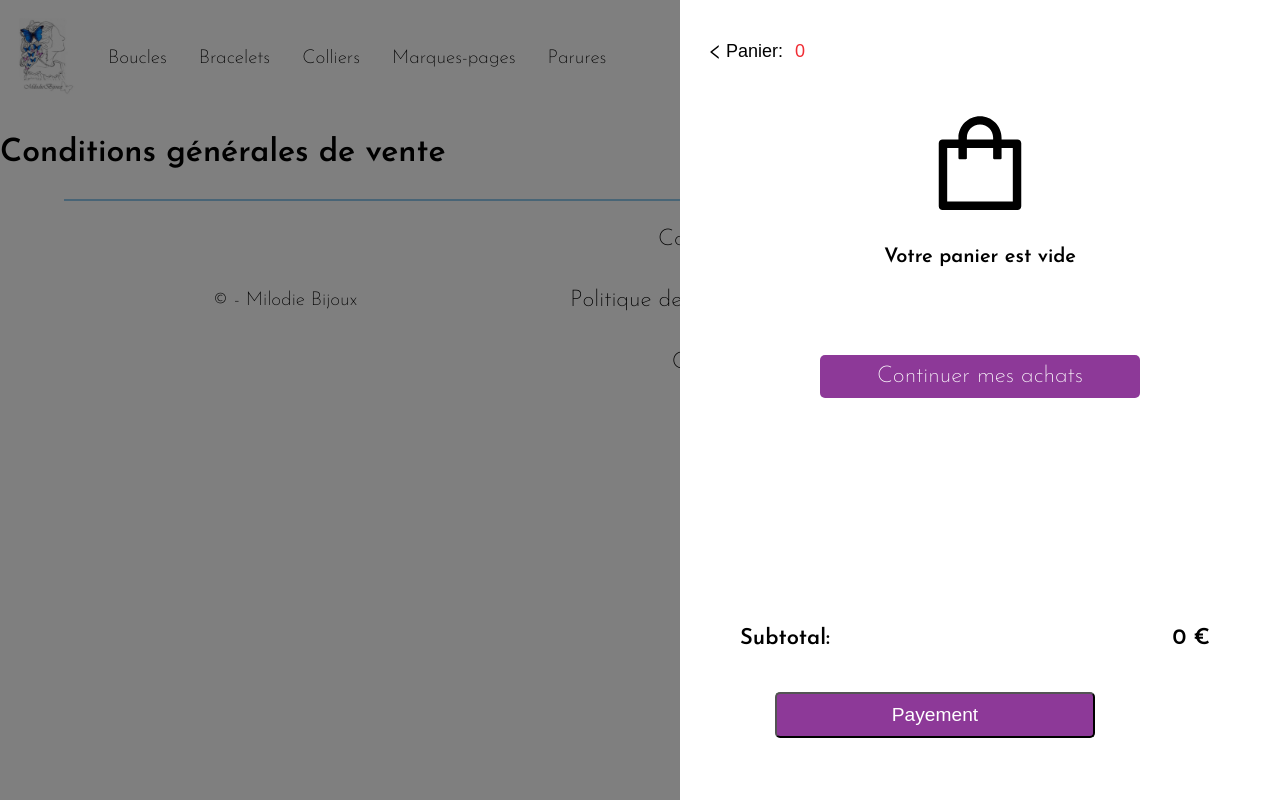
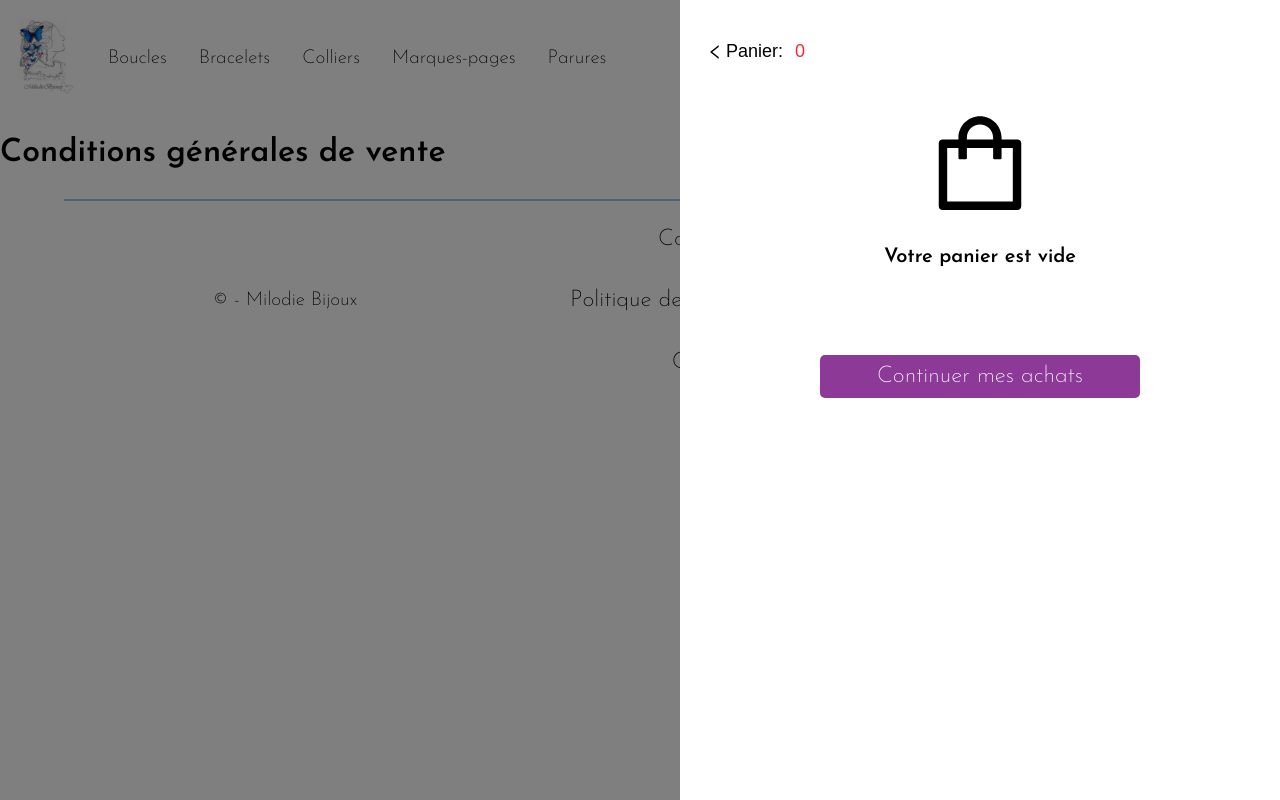
Before and after one commit to MatVD/milodiebijoux, a Next.js app: page /Cgv in a window 1280 px wide. Both pictures are taken after a click on the button 1240 px from the left and 58 px from the top of the page. Built offline with nearby package versions, Linux system fonts and the light colour scheme.

Commit message:
add cart code logic

```diff
--- a/components/Cart.tsx
+++ b/components/Cart.tsx
@@ -12,6 +12,7 @@ import styles from "../styles/Cart.module.css";
 import Button from "./Button";
 import { useStateContext } from "../context/context";
 import getStripe from "../lib/getStripe";
+import { Products } from "../typings";
 
 function Cart() {
   const cartRef = useRef(null);
@@ -48,7 +49,13 @@ function Cart() {
   };
 
   return (
-    <div className={styles.cartWrapper} ref={cartRef} onClick={() => setShowCart(false)}>
+    <>
+    <div className={styles.cartOverlay} onClick={() => setShowCart(false)}></div>
+      <div
+        className={styles.cartWrapper}
+        ref={cartRef}
+
+      >
         <div className={styles.cartContainer}>
           <button
             type="button"
@@ -72,18 +79,21 @@ function Cart() {
           )}
 
           <div className={styles.productContainer}>
+            {console.log(cartItems)}
             {cartItems.length >= 1 &&
-            cartItems.map((item: any, index: number) => {
-              <div className={styles.product}>
+              cartItems.map((item: Products, index: number) => {
+                return (
+                  <div className={styles.product} key={index}>
                     <Image
-                  src={item?.image[index]}
-                  alt="Image du panier"
+                      src={item?.images[index]}
+                      alt={`Image ${item.title}`}
                       className={styles.cartProductImage}
-                  fill
+                      width={75}
+                      height={100}
                     />
                     <div className={styles.itemDesc}>
                       <div className={`${styles.flex} ${styles.top}`}>
-                    <h5>{item.name}</h5>
+                        <h5>{item.title} </h5>
                         <h4>{item.price} €</h4>
                       </div>
                       <div className={`${styles.flex} ${styles.bottom}`}>
@@ -91,14 +101,18 @@ function Cart() {
                           <p className={styles.quantityDesc}>
                             <span
                               className={styles.minus}
-                          onClick={() => toggleCartItemQuantity(item._id, "dec")}
+                              onClick={() =>
+                                toggleCartItemQuantity(item._id, "dec")
+                              }
                             >
                               <AiOutlineMinus />
                             </span>
                             <span className={styles.num}>{item.quantity}</span>
                             <span
                               className={styles.plus}
-                          onClick={() => toggleCartItemQuantity(item._id, "inc")}
+                              onClick={() =>
+                                toggleCartItemQuantity(item._id, "inc")
+                              }
                             >
                               <AiOutlinePlus />
                             </span>
@@ -113,11 +127,12 @@ function Cart() {
                         </button>
                       </div>
                     </div>
-              </div>;
+                  </div>
+                );
               })}
 
             <div>
-            {cartItems.length >= 0 && (
+              {cartItems.length >= 1 && (
                 <div className={styles.cartBottom}>
                   <div className={styles.total}>
                     <h3>Subtotal: </h3>
@@ -134,6 +149,8 @@ function Cart() {
           </div>
         </div>
       </div>
+
+    </>
   );
 }
 
--- a/context/context.js
+++ b/context/context.js
@@ -18,6 +18,7 @@ export const StateContext = ({ children }) => {
       (item) => item._id === product._id
     );
 
+
     setTotalPrice(
       (prevTotalPrice) => prevTotalPrice + product.price * quantity
     );
@@ -35,10 +36,10 @@ export const StateContext = ({ children }) => {
     } else {
       product.quantity = quantity;
 
-      setCartItems([...cartItems, { ...product }]);
+      setCartItems([...cartItems, {...product}]);
     }
 
-    toast.success(`${qty} ${product.name} added to the cart.`);
+    toast.success(`${qty} ${product.title} ajouté au panier.`);
   };
 
   const onRemove = (product) => {
--- a/pages/products/productDetails/[slug].tsx
+++ b/pages/products/productDetails/[slug].tsx
@@ -50,7 +50,8 @@ interface Props {
 
 const ProductDetails = ({ productDetails }: Props) => {
   const [index, setIndex] = useState(0);
-  const { onAdd, qty, incQty, decQty, setShowCart, showCart } = useStateContext();
+  const { onAdd, qty, incQty, decQty, setShowCart, showCart, setCartItems } = useStateContext();
+
 
   return (
     <>
@@ -105,7 +106,7 @@ const ProductDetails = ({ productDetails }: Props) => {
               </span>
             </div>
           </div>
-          <button type="button" onClick={() => onAdd(productDetails, qty)}>
+          <button type="button" onClick={() => onAdd(productDetails!, qty)}>
                   Ajouter au panier
           </button>
           <button type="button" onClick={() => setShowCart(true)}>
--- a/styles/Cart.module.css
+++ b/styles/Cart.module.css
@@ -1,12 +1,21 @@
+/* Cet div est présente afin de pouvoir sortir
+du panier en cliquant en dehors */
+.cartOverlay {
+  width: 100vw;
+  height: 100vh;
+  background: rgba(0, 0, 0, 0.5);
+  position: absolute;
+  right: 0;
+  top: 0;
+  /* will-change: transform; */
+  transition: all 1s ease-in-out;
+}
+
 .cartWrapper {
-  width: 100vw;
-  background: rgba(0, 0, 0, 0.5);
   position: fixed;
   right: 0;
   top: 0;
   z-index: 100;
-  /* will-change: transform; */
-  transition: all 1s ease-in-out;
 }
 .cartContainer {
   height: 100vh;
@@ -63,7 +72,7 @@
 .itemDesc .flex {
   display: flex;
   justify-content: space-between;
-  width: 350px;
+  width: 300px;
   color: #324d67;
 }
 .flex h5 {
@@ -79,6 +88,28 @@
 .total h3 {
   font-size: 22px;
 }
+.quantityDesc {
+  border: 1px solid gray;
+  padding: 6px;
+  margin-left: 10px;
+}
+.quantityDesc span {
+  font-size: 16px;
+  padding: 6px 12px;
+  cursor: pointer;
+}
+.quantityDesc .minus {
+  border-right: 1px solid gray;
+  color: #f02d34;
+}
+.quantityDesc .num {
+  border-right: 1px solid gray;
+  font-size: 20px;
+}
+.quantityDesc .plus {
+  color: rgb(49, 168, 49);
+}
+
 .removeItem {
   font-size: 24px;
   color: #f02d34;
@@ -102,7 +133,7 @@
 .btn {
   position: relative;
   margin: 20px auto;
-  background-color: #8D3998;
+  background-color: #8d3998;
   color: white;
   padding: 10px;
   border-radius: 5px;
--- a/tsconfig.json
+++ b/tsconfig.json
@@ -15,6 +15,6 @@
     "jsx": "preserve",
     "incremental": true
   },
-  "include": ["next-env.d.ts", "**/*.ts", "**/*.tsx"],
+  "include": ["next-env.d.ts", "**/*.ts", "**/*.tsx", "context/context.js"],
   "exclude": ["node_modules"]
 }
--- a/typings.d.ts
+++ b/typings.d.ts
@@ -24,4 +24,5 @@ export interface Products {
       _ref: string;
     }
   ];
+  quantity: number;
 }
```
Lines whose indentation alone changed are shown as unchanged.
